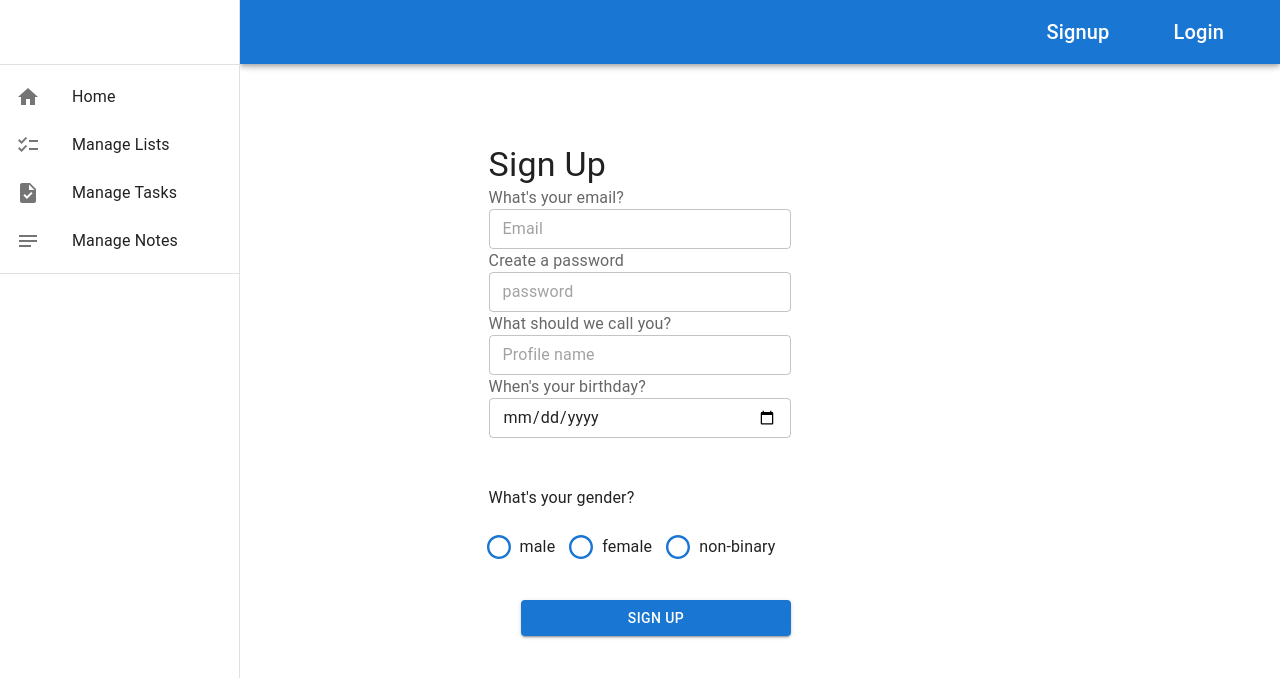
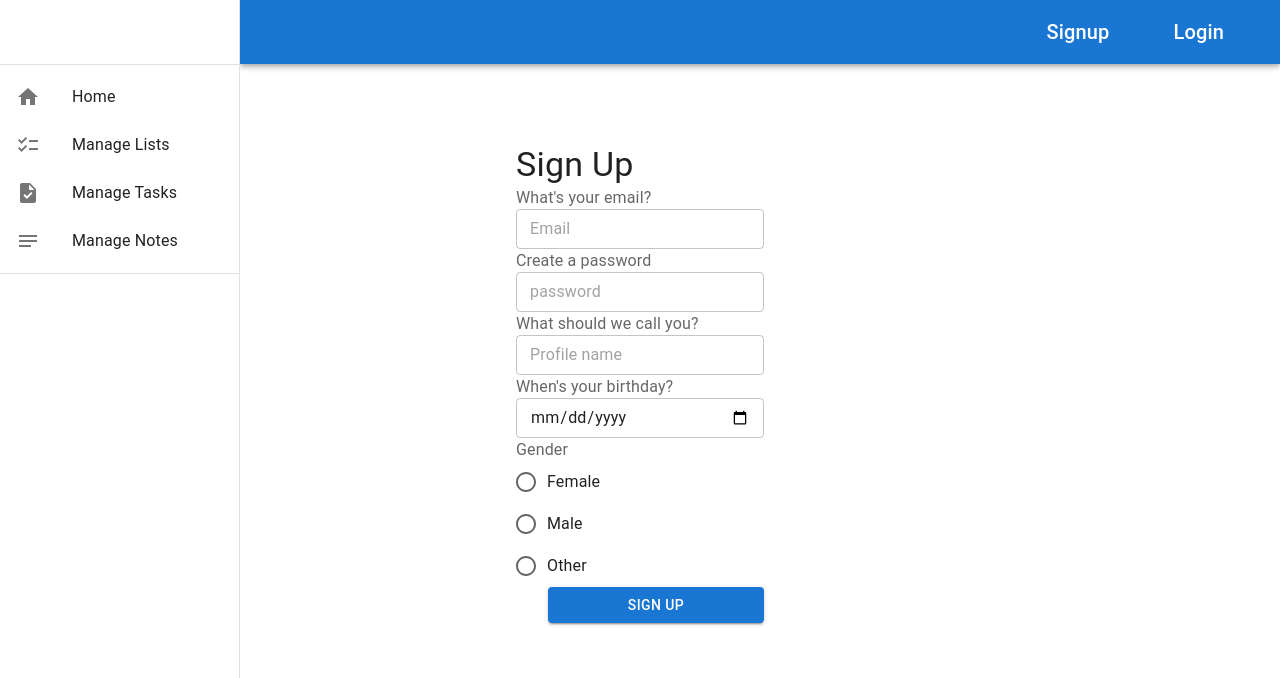
Before and after one commit to hnr2318/hailey-todo-app, a React (Create React App) app in the folder client/: page /signup in a window 1280 px wide. Shown: the top 678 px of the page. Built offline with nearby package versions, Linux system fonts and the light colour scheme.

Commit message:
<fix> Actually fixed radio button by setting value and onChange function

```diff
--- a/client/src/pages/SignUp.js
+++ b/client/src/pages/SignUp.js
@@ -9,7 +9,7 @@ import { SnackbarProvider } from 'notistack'
 import { signup } from "../functions/userFunctions";
 import handleInputChange from "../functions/inputChange"
 
-const genders = ["male", "female", "non-binary"];
+// const genders = ["male", "female", "non-binary"];
 
 export default function SignUp() {
 
@@ -22,9 +22,9 @@ export default function SignUp() {
     });
     const [errors, setErrors] = useState({});
 
-    const handleInputState = (name, value) => {
-        setData((data) => ({ ...data, [name]: value }));
-    };
+    // const handleInputState = (name, value) => {
+    //     setData((data) => ({ ...data, [name]: value }));
+    // };
 
     // const handleErrorState = (name, value) => {
     //     value === ""
@@ -45,7 +45,6 @@ export default function SignUp() {
     };
 
     function inputChange(e) {
-        console.log("input change")
         handleInputChange(e.target, setData)
     }
 
@@ -148,21 +147,21 @@ export default function SignUp() {
                             size="small"
                         />
                     </FormControl>
-                    <RadioInput
+                    {/* <RadioInput
                     label="What's your gender?"
                     name="gender"
                     handleInputState={handleInputState}
                     options={genders}
                     required={true}
-                />
-                    {/* <FormControl>
+                /> */}
+                    <FormControl>
                         <FormLabel>Gender</FormLabel>
-                        <RadioGroup name="gender">
+                        <RadioGroup name="gender" value={data.gender} onChange={inputChange}>
                             <FormControlLabel value="female" control={<Radio />} label="Female"></FormControlLabel>
                             <FormControlLabel value="male" control={<Radio />} label="Male"></FormControlLabel>
                             <FormControlLabel value="other" control={<Radio />} label="Other"></FormControlLabel>
                         </RadioGroup>
-                    </FormControl> */}
+                    </FormControl>
                     <Button style={{ marginLeft: "2rem" }} variant="contained" label="Sign Up" type="submit">Sign Up</Button>
                 </Stack>
             </form>
```
